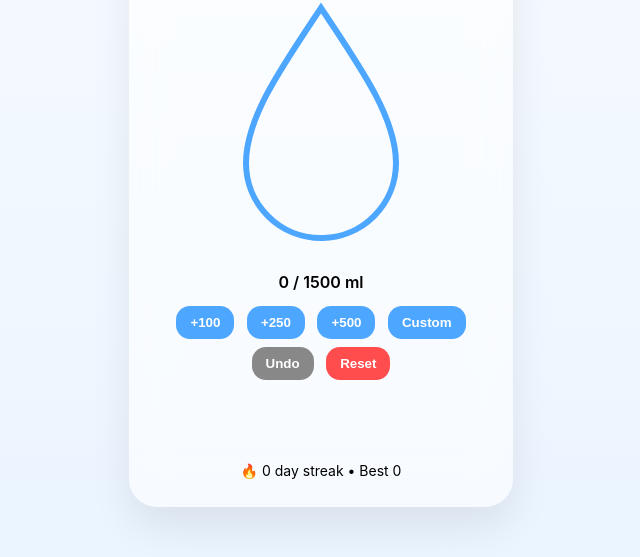
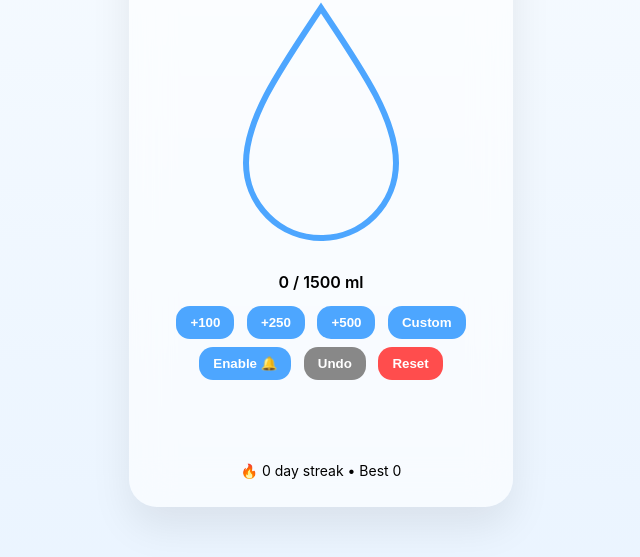
Before and after one commit to vish-vcoder/hydration-app, a plain HTML site: page index.html in a window 1280 px wide. Shown: the part 189-746 px from the top of the page, without its empty margins (319-959 px from the left). Drawn offline with Linux system fonts and the light colour scheme.

Commit message:
Update index.html

```diff
--- a/index.html
+++ b/index.html
@@ -124,6 +124,7 @@ stroke="#4da6ff" stroke-width="6" fill="none"/>
 <button onclick="add(250)">+250</button>
 <button onclick="add(500)">+500</button>
 <button onclick="custom()">Custom</button>
+<button onclick="enableNotify()">Enable 🔔</button>
 <button onclick="undo()" class="undo">Undo</button>
 <button onclick="resetDay()" class="reset">Reset</button>
 </div>
@@ -188,6 +189,12 @@ function undo(){
   if(!history.length) return
   data.today-=history.pop()
   update()
+}
+
+function enableNotify(){
+  Notification.requestPermission().then(p=>{
+    alert("Permission: " + p)
+  })
 }
 
 function resetDay(){
```
